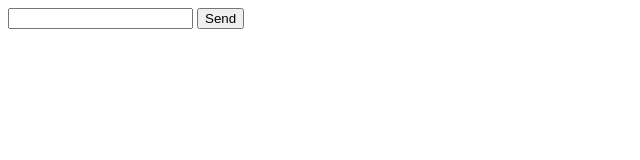
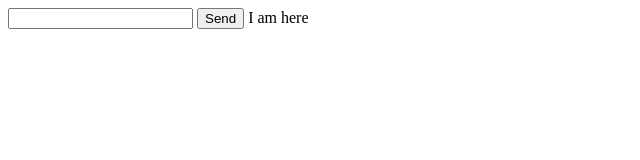
Before and after one commit to mamuncsdev/mamunproject, a plain HTML site: page index.html in a window 1280 px wide. Shown: the full height of the page, 0-640 px from the left. Drawn offline with Linux system fonts and the light colour scheme.

Commit message:
ptag-added

```diff
--- a/index.html
+++ b/index.html
@@ -6,6 +6,7 @@
     <title>Document</title>
     <input type="email" name ="email">
     <input type="submit" value="Send">
+    <p1> I am here</p1>
 </head>
 <body>
 
```
